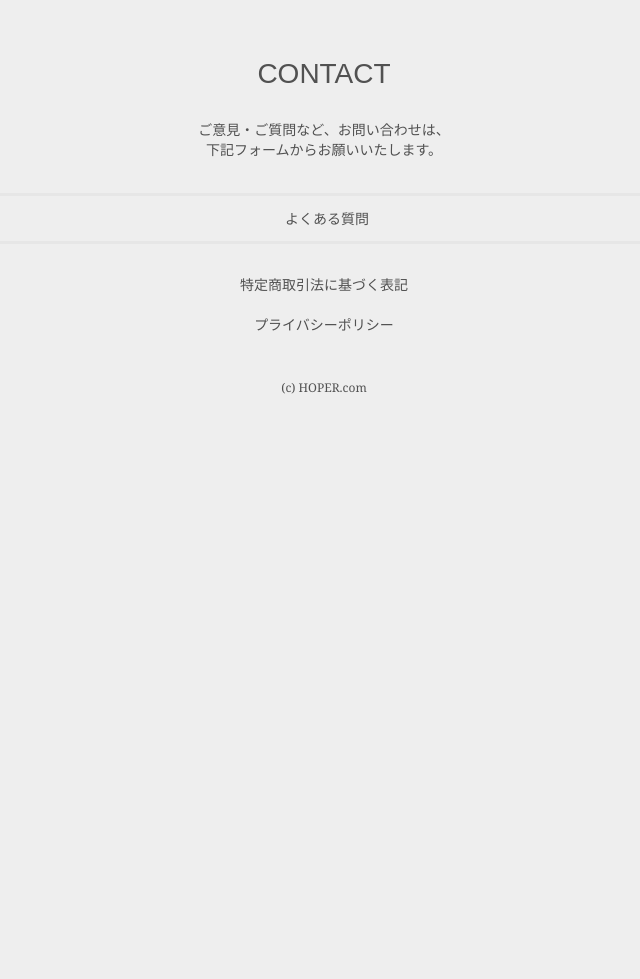
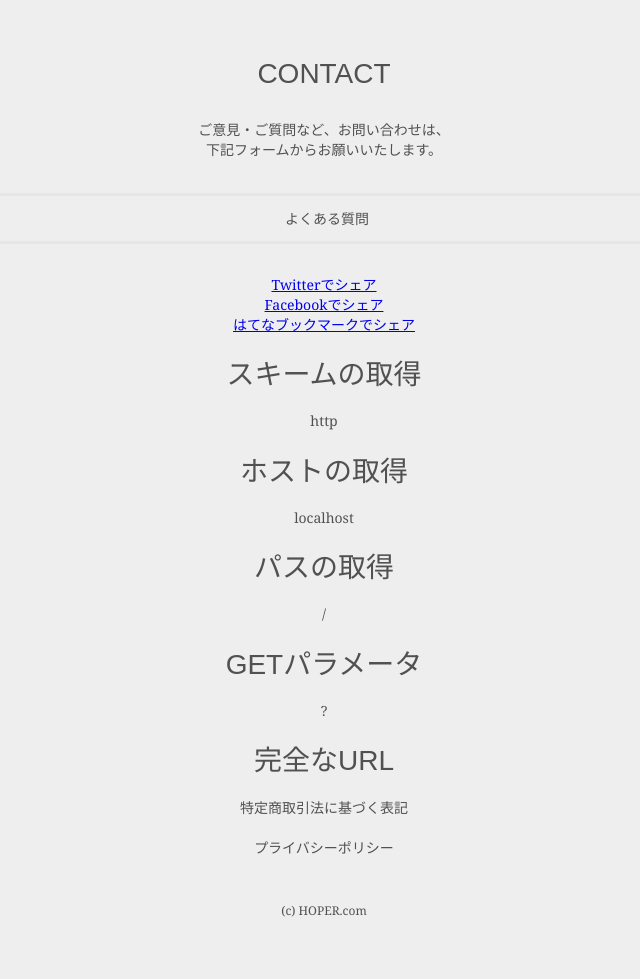
Before and after one commit to hirosan-blog/django-hoper, a Django app: page / in a window 1280 px wide. Shown: the part 1654-2633 px from the top of the page, without its empty margins (316-956 px from the left). Before the commit the page ends 2048 px from the top, so only its background shows below. Run offline with Django 3.2, Linux system fonts and the light colour scheme; data that the repository does not hold is empty.

Commit message:
SNS検証

```diff
--- a/app/templates/app/index.html
+++ b/app/templates/app/index.html
@@ -62,8 +62,31 @@
   <a href="{% url 'question' %}" class="li4_botton">よくある質問</a>
 
   <!-- <a href="{% url 'contact' %}" class="li4_botton botton1">お問いあわせ</a> -->
+  <a href="https://twitter.com/share?url=http://127.0.0.1:8000/detail/1/&text=L4D2をやりました ホームページ名" target="_blank" rel="nofollow">
+    Twitterでシェア
+</a>
 
+  <a href="https://www.facebook.com/sharer/sharer.php?u=http://127.0.0.1:8000/detail/1/" target="_blank" rel="nofollow">
+    Facebookでシェア
+</a>
 
+<a href="http://b.hatena.ne.jp/entry/http://127.0.0.1:8000/detail/1/" target="_blank" rel="nofollow">
+  はてなブックマークでシェア
+</a>
+
+<h1>スキームの取得</h1>
+<div>{{ request.scheme }}</div>
+
+<h1>ホストの取得</h1>
+<div>{{ request.get_host }}</div>
+
+<h1>パスの取得</h1>
+<div>{{ request.path }}</div>
+
+<h1>GETパラメータ</h1>
+<div>?{{ request.GET.urlencode }}</div>
+
+<h1>完全なURL</h1>
 
   <a href="{% url 'law' %}" id="footer_a_first">特定商取引法に基づく表記</a>
   <a href="{% url 'privacy' %}" id="footer_a_second">プライバシーポリシー</a>
```
